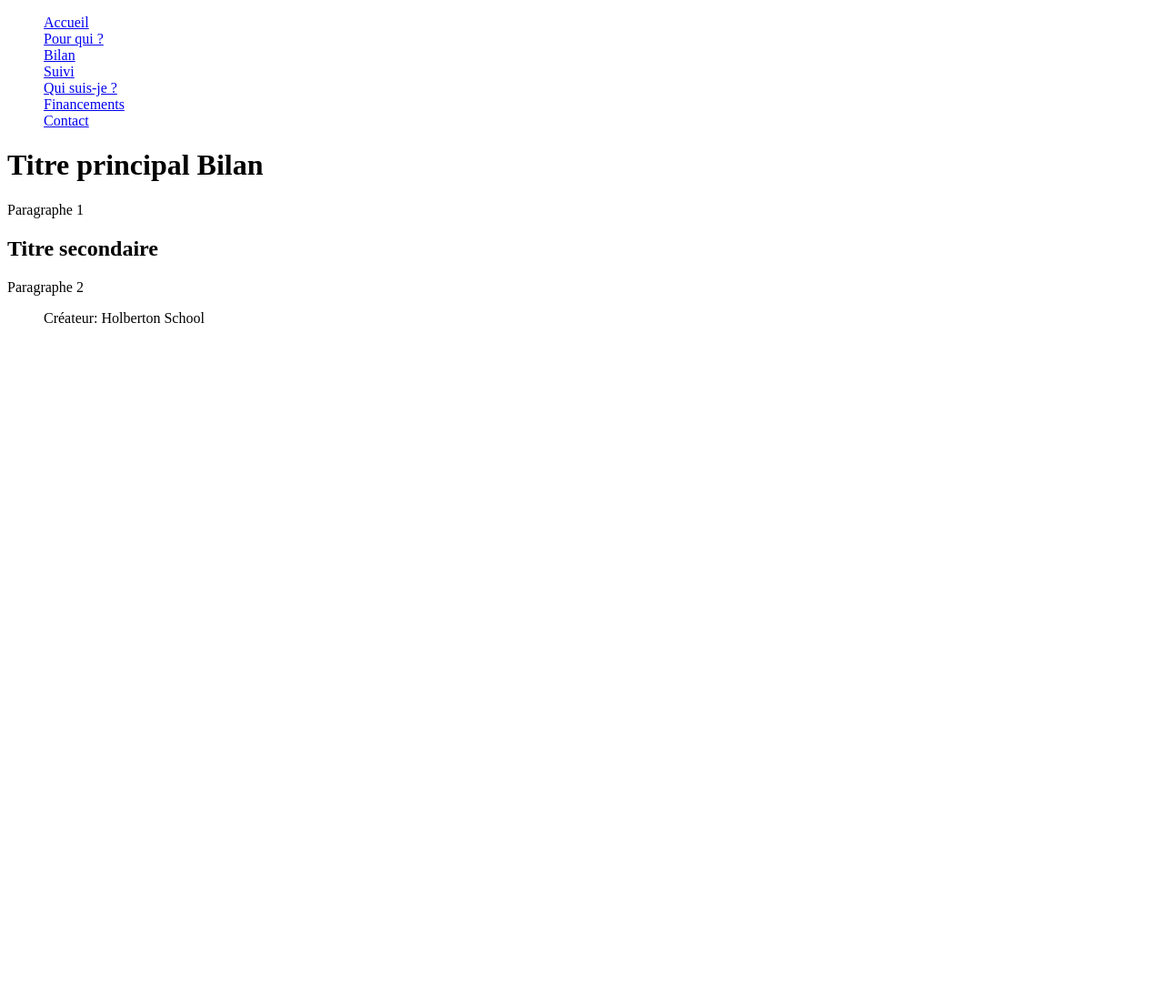
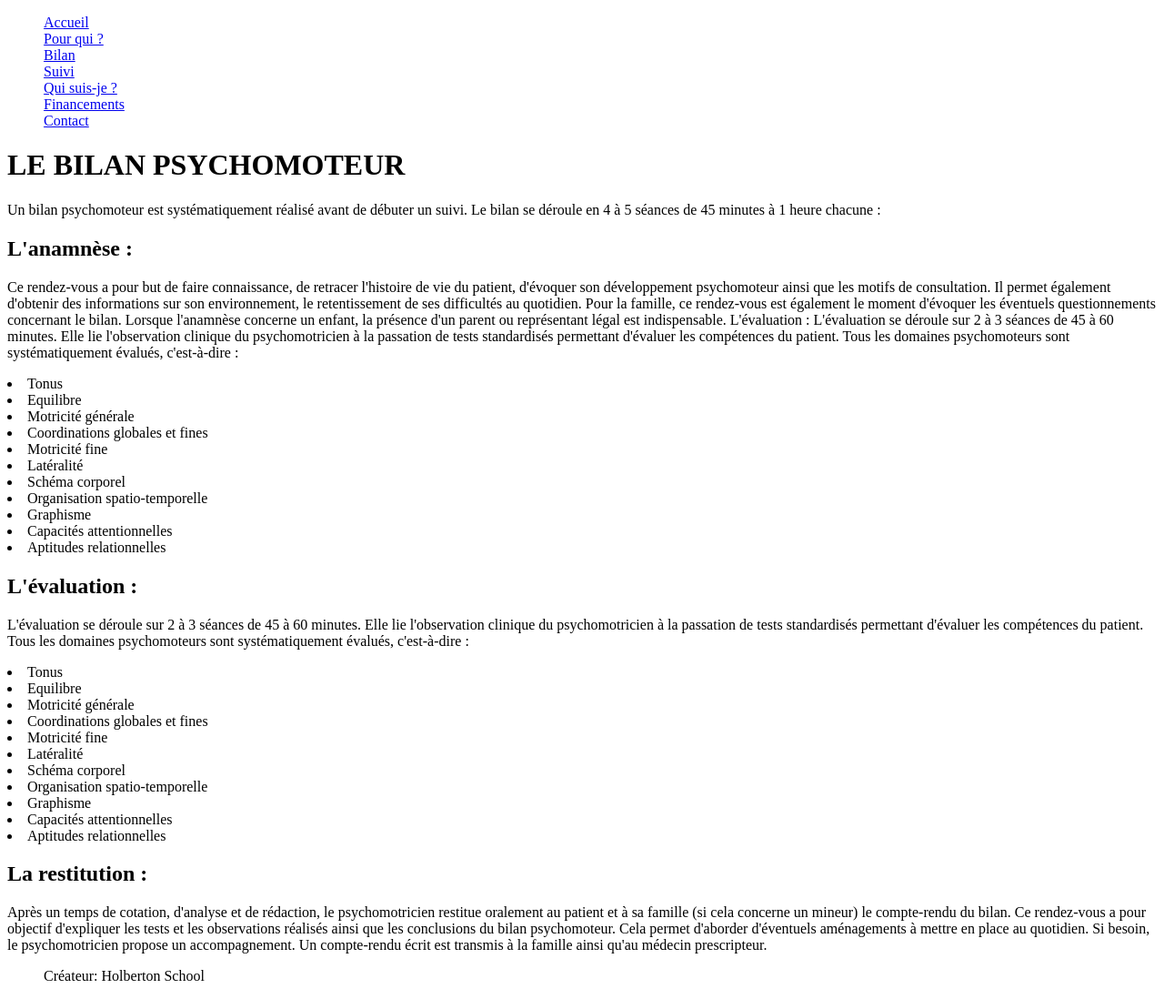
Before and after one commit to elodieriou/Psychomotricien, a plain HTML site: page pages/bilan.html in a window 1280 px wide. Shown: the whole page at 91% size. Before the commit the page ends 800 px from the top, so only its background shows below. Drawn offline with Linux system fonts and the light colour scheme.

Commit message:
add text on bilan/contact/finance.html

```diff
--- a/pages/bilan.html
+++ b/pages/bilan.html
@@ -20,10 +20,61 @@
 		</div>
 	</header>
 	<body>
-		<h1>Titre principal Bilan</h1>
-		<p> Paragraphe 1</p>
-		<h2>Titre secondaire</h2>
-		<p>Paragraphe 2</p>
+		<h1>LE BILAN PSYCHOMOTEUR</h1>
+		<p>Un bilan psychomoteur est systématiquement réalisé avant de débuter un suivi. Le bilan se déroule en
+			4 à 5 séances de 45 minutes à 1 heure chacune :</p>
+		<h2>L'anamnèse :</h2>
+		<p>Ce rendez-vous a pour but de faire connaissance, de retracer l'histoire de vie du patient, d'évoquer son
+			développement psychomoteur ainsi que les motifs de consultation. Il permet également d'obtenir des
+			informations sur son environnement, le retentissement de ses difficultés au quotidien.
+			Pour la famille, ce rendez-vous est également le moment d'évoquer les éventuels questionnements
+			concernant le bilan.
+			Lorsque l'anamnèse concerne un enfant, la présence d'un parent ou représentant légal est indispensable.
+			L'évaluation :
+			L'évaluation se déroule sur 2 à 3 séances de 45 à 60 minutes. Elle lie l'observation clinique du
+			psychomotricien à la passation de tests standardisés permettant d'évaluer les compétences du patient.
+			Tous les domaines psychomoteurs sont systématiquement évalués, c'est-à-dire :
+
+			<li>Tonus</li>
+			<li>Equilibre</li>
+			<li>Motricité générale</li>
+			<li>Coordinations globales et fines</li>
+			<li>Motricité fine</li>
+			<li>Latéralité</li>
+			<li>Schéma corporel</li>
+			<li>Organisation spatio-temporelle</li>
+			<li>Graphisme</li>
+			<li>Capacités attentionnelles</li>
+			<li>Aptitudes relationnelles</li>
+		</p>
+
+		<h2>L'évaluation :</h2>
+		<p>L'évaluation se déroule sur 2 à 3 séances de 45 à 60 minutes. Elle lie l'observation clinique du
+			psychomotricien à la passation de tests standardisés permettant d'évaluer les compétences du patient.
+			Tous les domaines psychomoteurs sont systématiquement évalués, c'est-à-dire :
+
+
+				<li>Tonus</li>
+				<li>Equilibre</li>
+				<li>Motricité générale</li>
+				<li>Coordinations globales et fines</li>
+				<li>Motricité fine</li>
+				<li>Latéralité</li>
+				<li>Schéma corporel</li>
+				<li>Organisation spatio-temporelle</li>
+				<li>Graphisme</li>
+				<li>Capacités attentionnelles</li>
+				<li>Aptitudes relationnelles</li>
+		</p>
+
+		<h2>La restitution :</h2>
+		<p>Après un temps de cotation, d'analyse et de rédaction, le psychomotricien restitue oralement au patient
+			et à sa famille (si cela concerne un mineur) le compte-rendu du bilan. Ce rendez-vous a pour objectif
+			d'expliquer les tests et les observations réalisés ainsi que les conclusions du bilan psychomoteur. Cela
+			permet d'aborder d'éventuels aménagements à mettre en place au quotidien. Si besoin, le
+			psychomotricien propose un accompagnement.
+			Un compte-rendu écrit est transmis à la famille ainsi qu'au médecin prescripteur.
+		</p>
 	</body>
 	<footer>
 		<div id="menu_footer">
```
Also changed, not shown: pages/contact.html (+7 -4 lines), pages/finance.html (+32 -4 lines).
